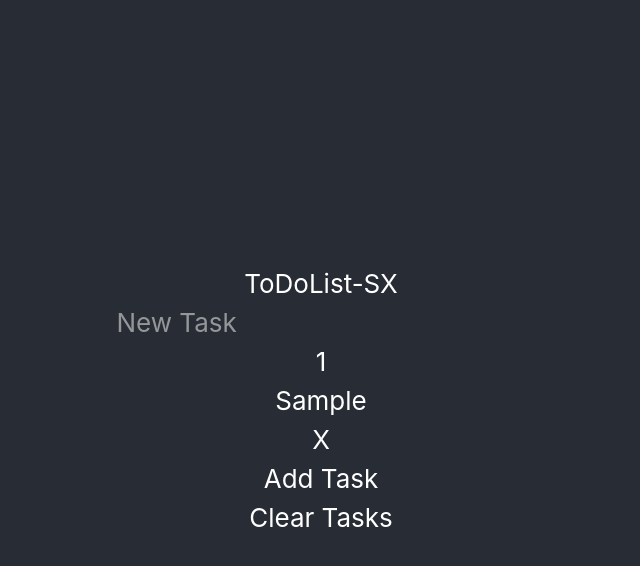
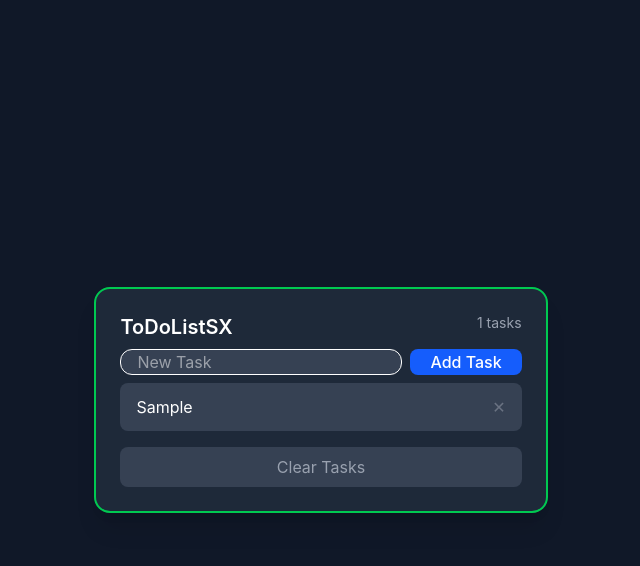
Before and after one commit to ArtemYatskovskiy/todolist-sx, a React (Vite) app: page / in a window 1280 px wide. Both pictures are taken after typing "Sample" into the empty fields and a click on the button "Add Task". Shown: the top 566 px of the page, without its empty margins (319-959 px from the left). Built offline with nearby package versions, Linux system fonts and the light colour scheme.

Commit message:
Quick styles

```diff
--- a/src/App.css
+++ /dev/null
@@ -1,18 +0,0 @@
-.App {
-  text-align: center;
-}
-
-.ToDo-main {
-  background-color: #282c34;
-  min-height: 100vh;
-  display: flex;
-  flex-direction: column;
-  align-items: center;
-  justify-content: center;
-  font-size: calc(10px + 2vmin);
-  color: white;
-}
-
-.App-link {
-  color: #61dafb;
-}
--- a/src/App.jsx
+++ b/src/App.jsx
@@ -1,15 +1,11 @@
 import { useState } from "react";
-import "./App.css";
 import ListComponent from "./ListComponent";
 
 function App() {
   return (
     <>
-      <div className="App">
-        <main className="ToDo-main">
-          <h1>ToDoList-SX</h1>
-          <ListComponent />
-        </main>
+      <div className="min-h-screen bg-gray-900 flex items-center justify-center">
+        <ListComponent />
       </div>
     </>
   );
--- a/src/ButtonComponent.jsx
+++ b/src/ButtonComponent.jsx
@@ -2,7 +2,11 @@ import React from "react";
 
 const ButtonComponent = (props) => {
   return (
-    <button type={props.type} onClick={props.onClick}>
+    <button
+      className={`${props.className}`}
+      type={props.type}
+      onClick={props.onClick}
+    >
       {props.text}
     </button>
   );
--- a/src/ListComponent.jsx
+++ b/src/ListComponent.jsx
@@ -34,30 +34,50 @@ const ListComponent = () => {
   };
 
   return (
-    <>
+    <div className="flex flex-col gap-2 border-2 border-green-500 rounded-2xl shadow-xl p-6 bg-gray-800">
+      <div className="flex justify-between">
+        <h1 className="text-xl font-semibold text-white">ToDoListSX</h1>
+        <h2 className="text-gray-400 text-sm">{tasks.length} tasks</h2>
+      </div>
+      <div className="flex gap-2">
         <input
+          className="bg-gray-700 text-white px-4 border rounded-xl"
           onKeyDown={onKeyAddHandler}
           onChange={onChangeHandler}
           value={input}
           placeholder="New Task"
         />
-      <h2>{tasks.length}</h2>
-      <ul>
+        <button
+          className="bg-blue-600 cursor-pointer hover:bg-blue-700 font-medium px-5 rounded-lg text-white"
+          onClick={() => onClickAddHandler(input)}
+        >
+          Add Task
+        </button>
+      </div>
+      <ul className="flex flex-col gap-2">
         {tasks.map((task) => (
-          <ListItemComponent key={task.id} name={task.name}>
-            {
+          <ListItemComponent
+            className="flex items-center justify-between bg-gray-700 text-white rounded-lg px-4 py-3"
+            key={task.id}
+            name={task.name}
+          >
             <ButtonComponent
-                text={"X"}
+              className="text-gray-500 hover:text-white shrink-0"
+              text={"✕"}
               onClick={() => deleteHandler(task.id)}
               type={"button"}
             />
-            }
           </ListItemComponent>
         ))}
       </ul>
-      <button onClick={() => onClickAddHandler(input)}>Add Task</button>
-      <button onClick={clearHandler}>Clear Tasks</button>
-    </>
+      {tasks.length === 0 && <p className="text-white">No found</p>}
+      <button
+        className="bg-gray-700 cursor-pointer hover:bg-gray-900 text-gray-400 rounded-lg py-2 mt-2"
+        onClick={clearHandler}
+      >
+        Clear Tasks
+      </button>
+    </div>
   );
 };
 
--- a/src/ListItemComponent.jsx
+++ b/src/ListItemComponent.jsx
@@ -3,8 +3,10 @@ import React from "react";
 const ListItemComponent = (props) => {
   return (
     <>
-      <li key={`${props.id}`}>{props.name}</li>
-      {props.children}
+      <li className={`${props.className}`} key={`${props.id}`}>
+        <p>{props.name}</p>
+        {props.children}
+      </li>
     </>
   );
 };
```
Lines whose indentation alone changed are shown as unchanged.
